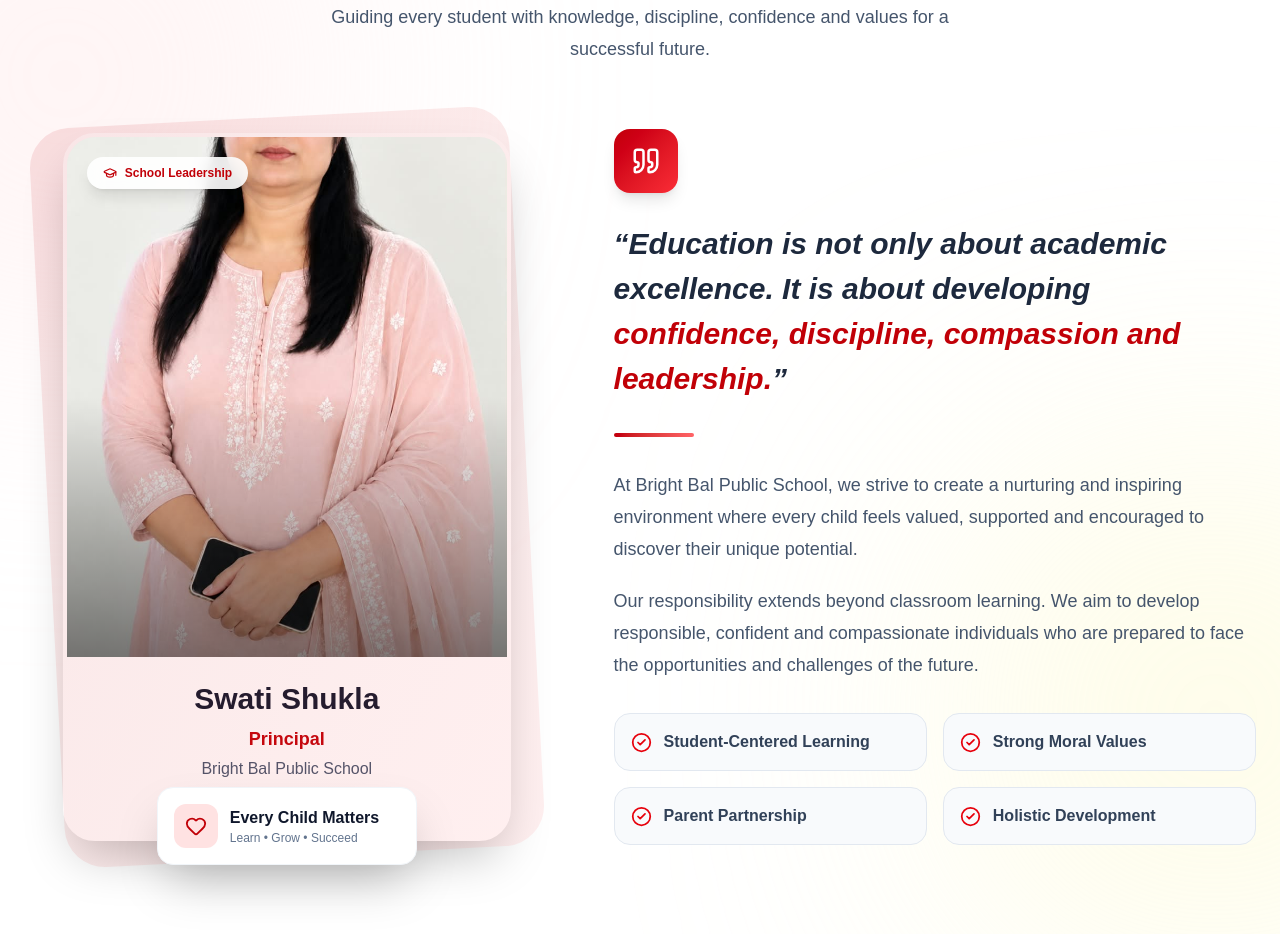
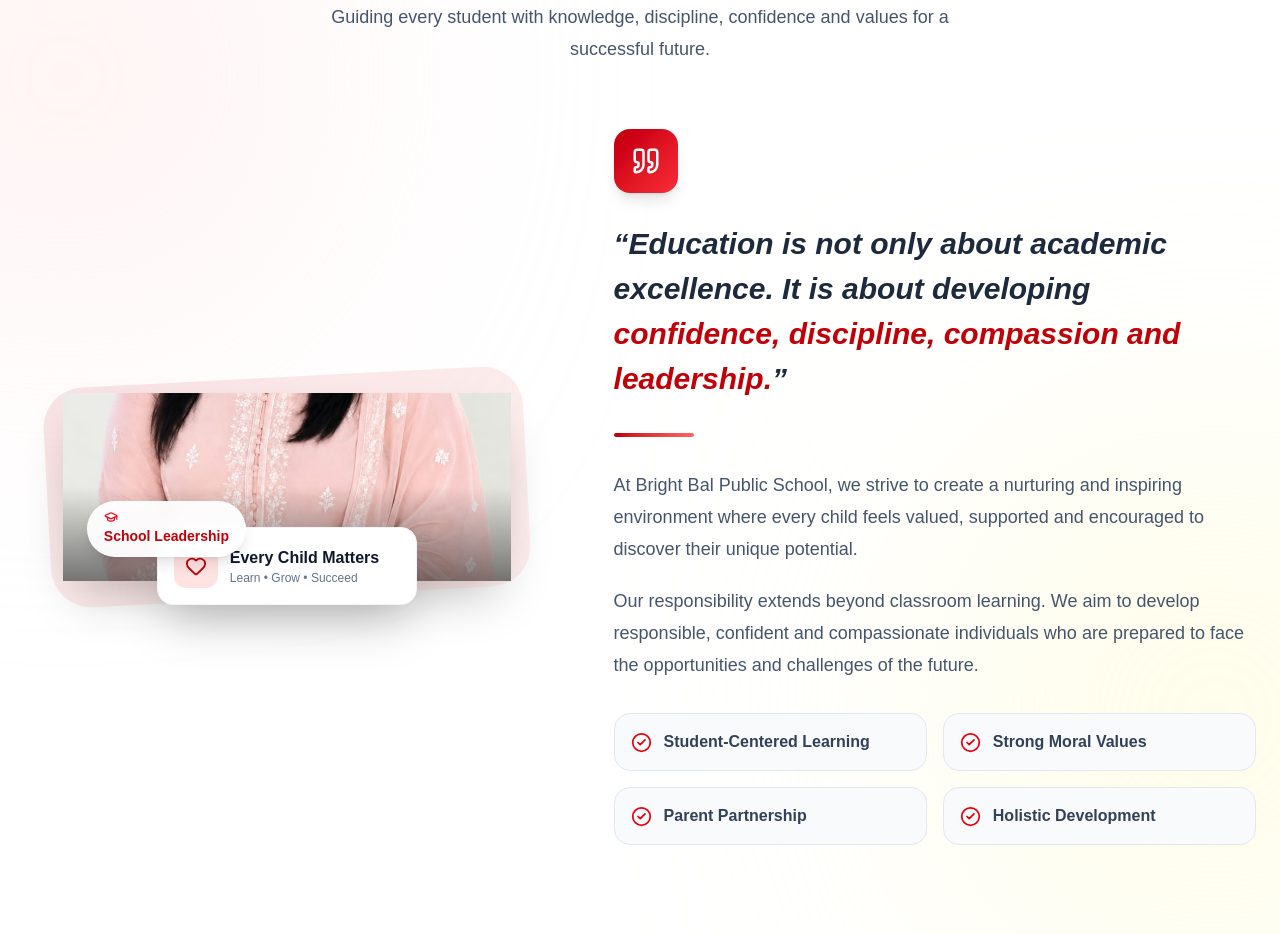
Before and after one commit to Prasoon-Parashar/bright-bal-public-school, a Next.js app: page / in a window 1280 px wide. Shown: the part 3700-4634 px from the top of the page. Built offline with nearby package versions, Linux system fonts and the light colour scheme; no server answers; the database is empty.

Commit message:
Fix principal image and leadership badge

```diff
--- a/components/home/PrincipalMessage.tsx
+++ b/components/home/PrincipalMessage.tsx
@@ -47,7 +47,7 @@ export default function PrincipalMessage() {
             <div className="overflow-hidden rounded-[2rem] border-4 border-white bg-white shadow-2xl">
 
               {/* Image */}
-              <div className="relative h-[520px] w-full">
+              <div className="h-full w-full object-cover object-top">
                <Image
   src="/images/principal-swati.jpeg"
   alt="Principal"
@@ -58,11 +58,15 @@ export default function PrincipalMessage() {
                 <div className="absolute inset-0 bg-gradient-to-t from-black/50 via-transparent to-transparent" />
 
                 {/* Badge */}
-                <div className="absolute left-5 top-5 inline-flex items-center gap-2 rounded-full bg-white/90 px-4 py-2 text-xs font-bold text-red-700 shadow-lg backdrop-blur">
-                  <GraduationCap size={14} />
-                  School Leadership
-                </div>
-              </div>
+                <div className="absolute bottom-5 left-5 z-20 rounded-full border border-white/70 bg-white/95 px-4 py-2 shadow-lg backdrop-blur-md sm:bottom-6 sm:left-6">
+                  <div className="flex items-center gap-2"></div>
+                  <GraduationCap size={14}
+                   className="text-red-600" />
+                   <span className="text-sm font-bold text-red-700">
+      School Leadership
+    </span>
+  </div>
+</div>
 
               {/* Principal Info BELOW IMAGE */}
               <div className="bg-white px-6 py-6 text-center">
```
